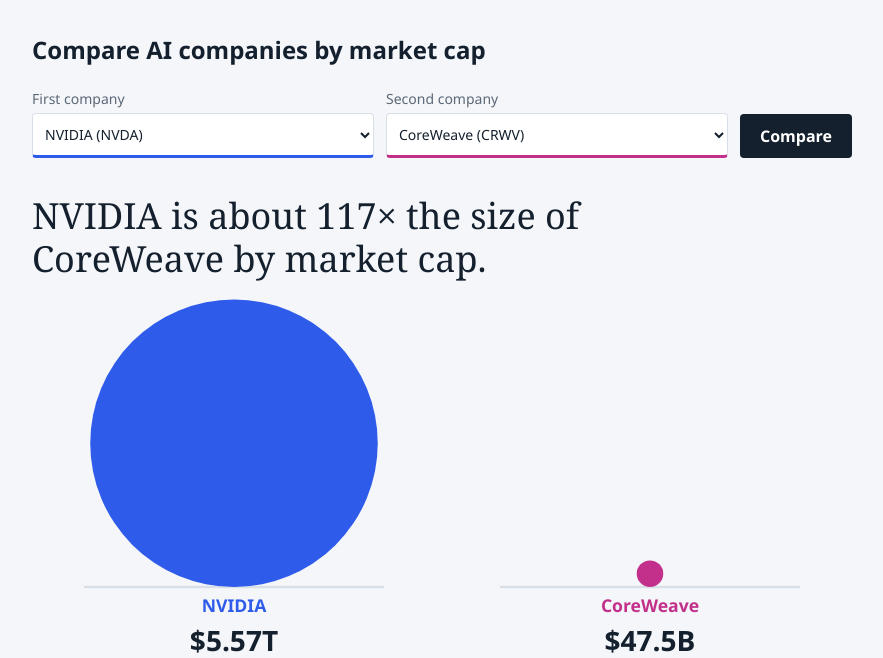
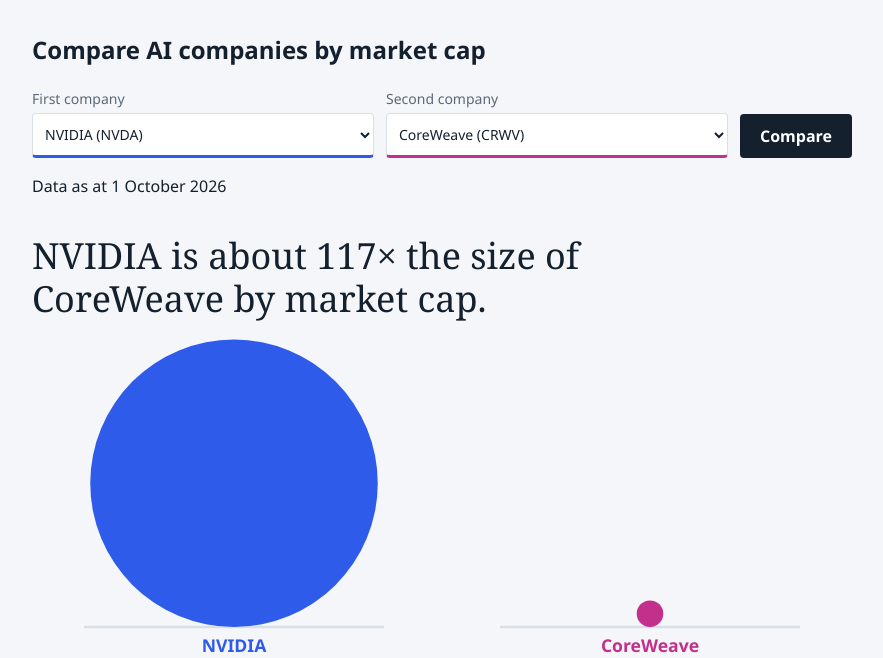
Before and after one commit to Ameyaw9/azproject, a Flask app: page / in a window 1280 px wide. Shown: the top 658 px of the page, without its empty margins (198-1081 px from the left). Run offline with Flask 3, Linux system fonts and the light colour scheme; data that the repository does not hold is empty.

Commit message:
Add data date note to template - fixes failing test

```diff
--- a/templates/index.html
+++ b/templates/index.html
@@ -29,6 +29,8 @@
     </label>
     <button type="submit">Compare</button>
   </form>
+
+  <p class="data-date">Data as at {{ data_date }}</p>
 
   {% if error %}
     <p class="error" role="alert">{{ error }}</p>
```
